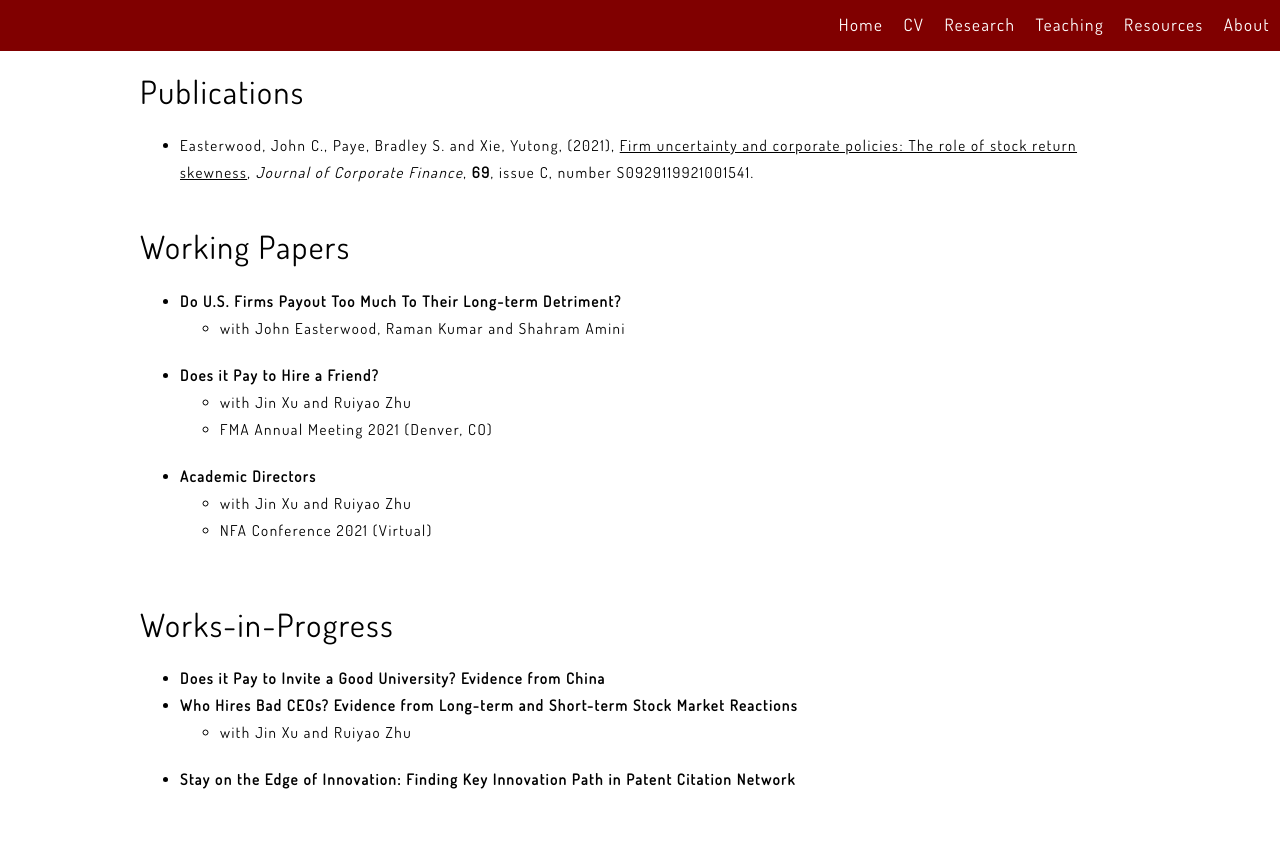
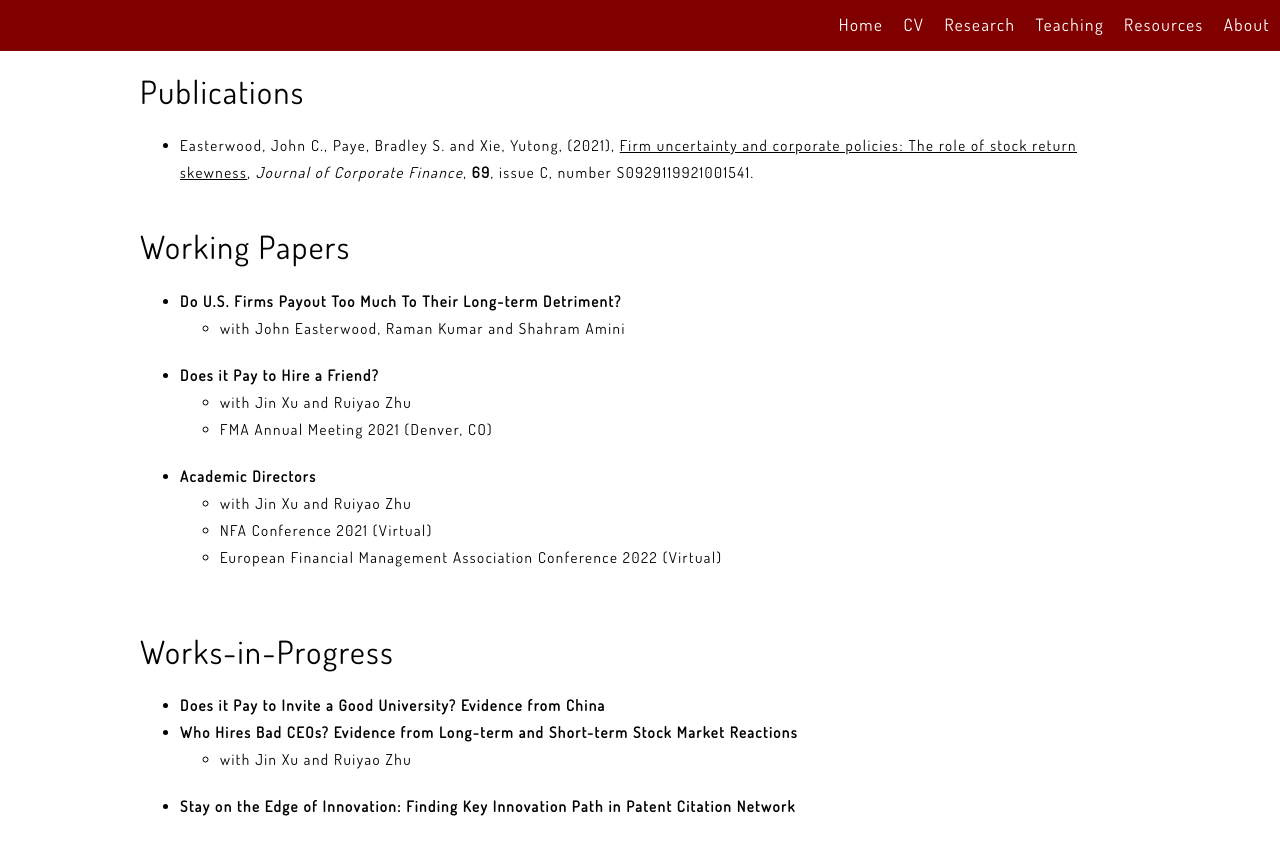
Before and after one commit to xieyutongcn/xieyutongcn.github.io, a Jekyll site: the page built from Research.html, in a window 1280 px wide. Shown: the top 855 px of the page. Built offline with Jekyll 4.4.1, drawn with Linux system fonts in a browser that asks for light colours.

Commit message:
Update Research.html

```diff
--- a/Research.html
+++ b/Research.html
@@ -23,6 +23,7 @@ layout: default
             <ul>
                 <li>with Jin Xu and Ruiyao Zhu</li>
                 <li>NFA Conference 2021 (Virtual)</li>
+                <li>European Financial Management Association Conference 2022 (Virtual)</li>
             </ul>
         </ul>
         <h1>Works-in-Progress</h1>
```
